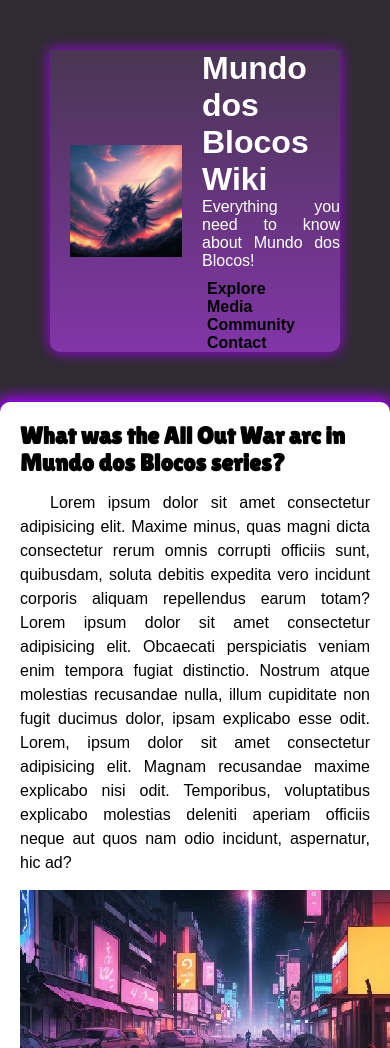
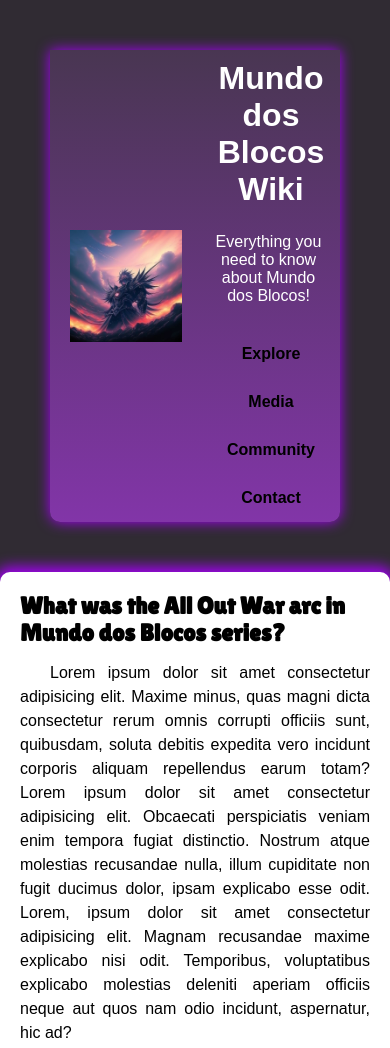
Before and after one commit to leonardojpires/HTML-CSS, a plain HTML site: page Práticas/wiki-proj/index.html in a window 390 px wide. Shown: the top 1048 px of the page. Drawn offline with Linux system fonts and the light colour scheme.

Commit message:
wiki-proj - alteração tamanho de imagem, nav e header responsivos

```diff
--- a/Práticas/wiki-proj/index.html
+++ b/Práticas/wiki-proj/index.html
@@ -26,7 +26,7 @@
                 <h1>What was the All Out War arc in Mundo dos Blocos series?</h1>
                 <p>Lorem ipsum dolor sit amet consectetur adipisicing elit. Maxime minus, quas magni dicta consectetur rerum omnis corrupti officiis sunt, quibusdam, soluta debitis expedita vero incidunt corporis aliquam repellendus earum totam? Lorem ipsum dolor sit amet consectetur adipisicing elit. Obcaecati perspiciatis veniam enim tempora fugiat distinctio. Nostrum atque molestias recusandae nulla, illum cupiditate non fugit ducimus dolor, ipsam explicabo esse odit. Lorem, ipsum dolor sit amet consectetur adipisicing elit. Magnam recusandae maxime explicabo nisi odit. Temporibus, voluptatibus explicabo molestias deleniti aperiam officiis neque aut quos nam odio incidunt, aspernatur, hic ad?</p>
                 <picture>
-                    <source media="(max-width: 550px)" srcset="images/city-p.jpg">
+                    <source media="(max-width: 677px)" srcset="images/city-p.jpg">
                     <img src="images/city.jpg" alt="Place where the final battle was occurring">
                 </picture>
                 <p>Lorem ipsum dolor sit amet consectetur adipisicing elit. Quasi rem reiciendis autem similique minima aut ratione laboriosam voluptatem quidem sit totam ut nihil quas, veritatis impedit ipsam consequuntur voluptate et. Lorem ipsum dolor sit amet consectetur adipisicing elit. Provident sit maxime ullam reprehenderit enim laboriosam, maiores totam. Sed blanditiis laborum eligendi magni dignissimos recusandae. Sunt qui voluptas blanditiis nisi ipsam.</p>
--- a/Práticas/wiki-proj/style.css
+++ b/Práticas/wiki-proj/style.css
@@ -39,6 +39,10 @@ header img {
     margin: 20px;
 }
 
+header p {
+    padding: 5px 5px 5px 0px;
+}
+
 .container {
     display: flex;
     align-items: center;
@@ -53,6 +57,9 @@ nav {
     margin-top: 10px;
     border-bottom-right-radius: 10px;
     border-bottom-left-radius: 10px;
+    display: flex;
+    justify-content: center;
+    flex-wrap: wrap;
 }
 
 nav a {
@@ -60,8 +67,24 @@ nav a {
     text-decoration: none;
     font-weight: bold;
     margin-right: 20px;
-    padding: 5px;
+    padding: 10px;
     border-radius: 7px;
+}
+
+@media screen and (max-width: 768px) {
+    nav {
+        flex-direction: column;
+        align-items: center;
+    }
+
+    nav a {
+        margin: 5px 0;
+    }
+
+    header h1, p{
+        margin: 10px;
+        text-align: center;
+    }
 }
 
 body {
```
Also changed, not shown: Práticas/wiki-proj/images/city.jpg.
